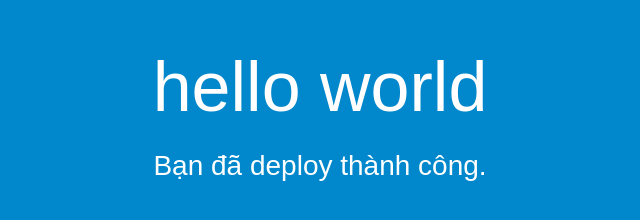
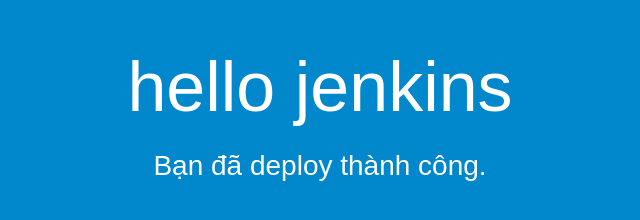
Before and after one commit to Hoanv8386/test-auto-deploy, a plain HTML site: page index.html in a window 1280 px wide. Shown: the whole page, without its empty margins (320-960 px from the left). Drawn offline with Linux system fonts and the light colour scheme.

Commit message:
Update index.html

```diff
--- a/index.html
+++ b/index.html
@@ -26,7 +26,7 @@
 </head>
 <body>
   <div align="center">
-    <h1>hello world</h1>
+    <h1>hello jenkins</h1>
     <h2>Bạn đã deploy thành công.</h2>
   </div>
 </body>
```
